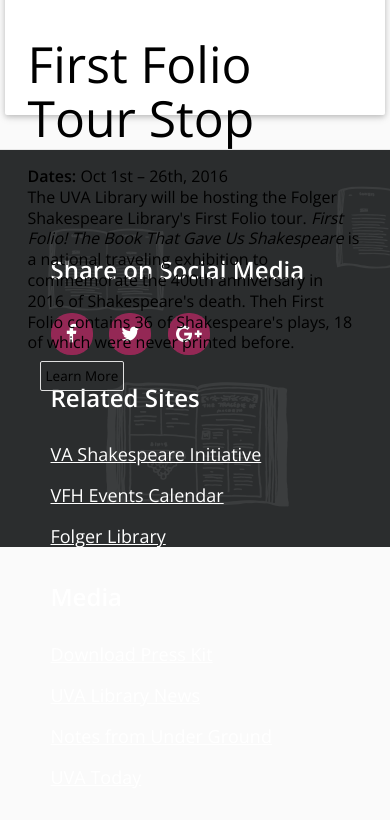
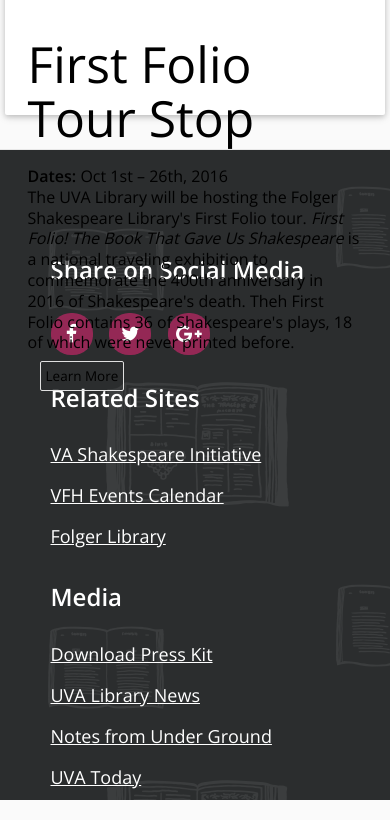
Before and after one commit to uvalib/shakespeare, a Jekyll site: the page built from index.html, in a window 390 px wide. Shown: the part 4236-5056 px from the top of the page. Built offline with Jekyll 4.4.1, drawn with Linux system fonts in a browser that asks for light colours; nearby versions of some CDN libraries.

Commit message:
UX-833 #comment set min-height for footer to accomodate mobile devices

```diff
--- a/_sass/_shakespeare.scss
+++ b/_sass/_shakespeare.scss
@@ -30,7 +30,7 @@
 .site-footer {
   width: 100%;
   background-image: url("/images/footer-bg.png");
-  height: 398px;
+  min-height: 398px;
   padding: 82px 40px 0px 40px;
   font-size: 18px;
 }
```
